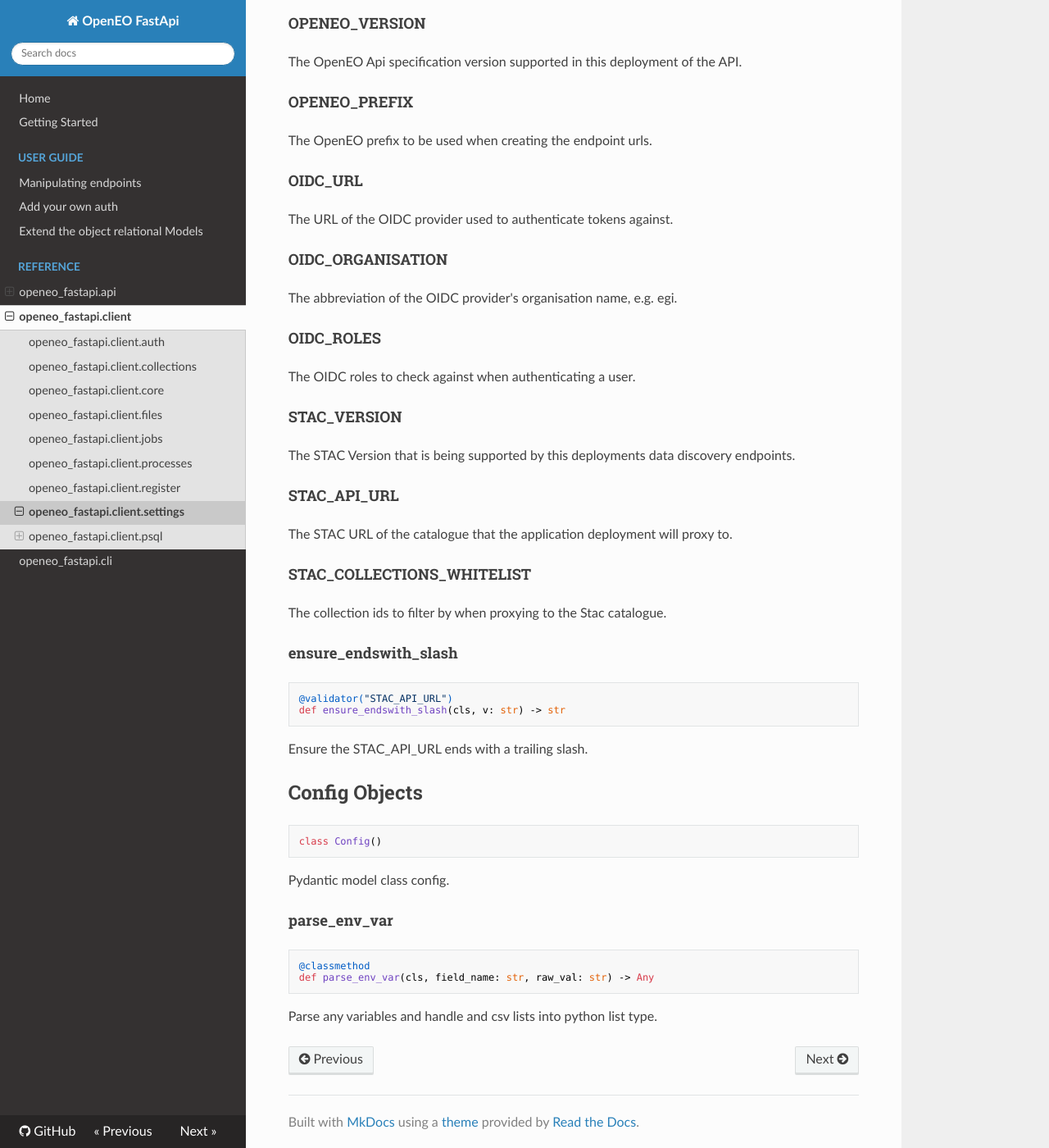
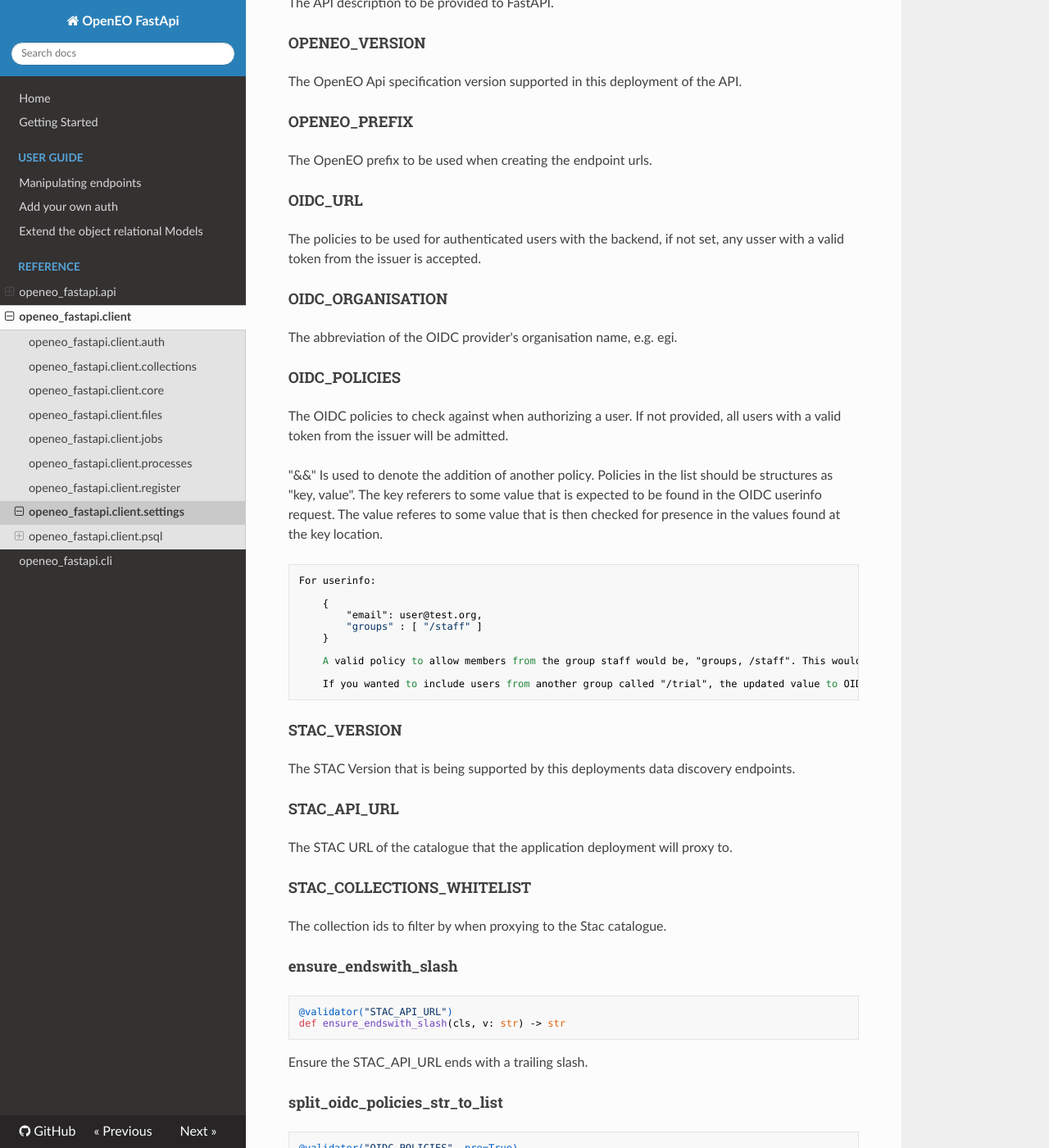
Before and after one commit to eodcgmbh/openeo-fastapi, an MkDocs documentation site: the page built from docs/package/client/settings.md, in a window 1280 px wide and 1400 px high, scrolled down 1217 px. Shown: the whole window at 82% size. Built offline with MkDocs 1.6.1, drawn with Linux system fonts in a browser that asks for light colours; nearby versions of some CDN libraries; some of the changed text lies outside the part shown.

Commit message:
accept reformatting

````diff
--- a/docs/package/client/settings.md
+++ b/docs/package/client/settings.md
@@ -10,11 +10,12 @@
     * [OPENEO\_PREFIX](#openeo_fastapi.client.settings.AppSettings.OPENEO_PREFIX)
     * [OIDC\_URL](#openeo_fastapi.client.settings.AppSettings.OIDC_URL)
     * [OIDC\_ORGANISATION](#openeo_fastapi.client.settings.AppSettings.OIDC_ORGANISATION)
-    * [OIDC\_ROLES](#openeo_fastapi.client.settings.AppSettings.OIDC_ROLES)
+    * [OIDC\_POLICIES](#openeo_fastapi.client.settings.AppSettings.OIDC_POLICIES)
     * [STAC\_VERSION](#openeo_fastapi.client.settings.AppSettings.STAC_VERSION)
     * [STAC\_API\_URL](#openeo_fastapi.client.settings.AppSettings.STAC_API_URL)
     * [STAC\_COLLECTIONS\_WHITELIST](#openeo_fastapi.client.settings.AppSettings.STAC_COLLECTIONS_WHITELIST)
     * [ensure\_endswith\_slash](#openeo_fastapi.client.settings.AppSettings.ensure_endswith_slash)
+    * [split\_oidc\_policies\_str\_to\_list](#openeo_fastapi.client.settings.AppSettings.split_oidc_policies_str_to_list)
     * [Config](#openeo_fastapi.client.settings.AppSettings.Config)
 
 <a id="openeo_fastapi.client.settings"></a>
@@ -73,7 +74,7 @@ The OpenEO prefix to be used when creating the endpoint urls.
 
 #### OIDC\_URL
 
-The URL of the OIDC provider used to authenticate tokens against.
+The policies to be used for authenticated users with the backend, if not set, any usser with a valid token from the issuer is accepted.
 
 <a id="openeo_fastapi.client.settings.AppSettings.OIDC_ORGANISATION"></a>
 
@@ -81,11 +82,29 @@ The URL of the OIDC provider used to authenticate tokens against.
 
 The abbreviation of the OIDC provider's organisation name, e.g. egi.
 
-<a id="openeo_fastapi.client.settings.AppSettings.OIDC_ROLES"></a>
+<a id="openeo_fastapi.client.settings.AppSettings.OIDC_POLICIES"></a>
 
-#### OIDC\_ROLES
+#### OIDC\_POLICIES
 
-The OIDC roles to check against when authenticating a user.
+The OIDC policies to check against when authorizing a user. If not provided, all users with a valid token from the issuer will be admitted.
+
+"&&" Is used to denote the addition of another policy.
+Policies in the list should be structures as "key, value".
+The key referers to some value that is expected to be found in the OIDC userinfo request.
+The value referes to some value that is then checked for presence in the values found at the key location.
+
+```
+For userinfo:
+
+    {
+        "email": user@test.org,
+        "groups" : [ "/staff" ]
+    }
+
+    A valid policy to allow members from the group staff would be, "groups, /staff". This would be the value provided to OIDC_POLICIES.
+
+    If you wanted to include users from another group called "/trial", the updated value to OIDC_POLICIES would be, "groups, /staff && groups, /trial"
+```
 
 <a id="openeo_fastapi.client.settings.AppSettings.STAC_VERSION"></a>
 
@@ -116,6 +135,17 @@ def ensure_endswith_slash(cls, v: str) -> str
 
 Ensure the STAC_API_URL ends with a trailing slash.
 
+<a id="openeo_fastapi.client.settings.AppSettings.split_oidc_policies_str_to_list"></a>
+
+#### split\_oidc\_policies\_str\_to\_list
+
+```python
+@validator("OIDC_POLICIES", pre=True)
+def split_oidc_policies_str_to_list(cls, v: str) -> str
+```
+
+Ensure the OIDC_POLICIES are split and formatted correctly.
+
 <a id="openeo_fastapi.client.settings.AppSettings.Config"></a>
 
 ## Config Objects
````
Also changed, not shown: docs/package/api/app.md (+11 -0 lines), docs/package/cli.md (+1 -1 lines), docs/setup.md (+2 -1 lines), 1 other file.
